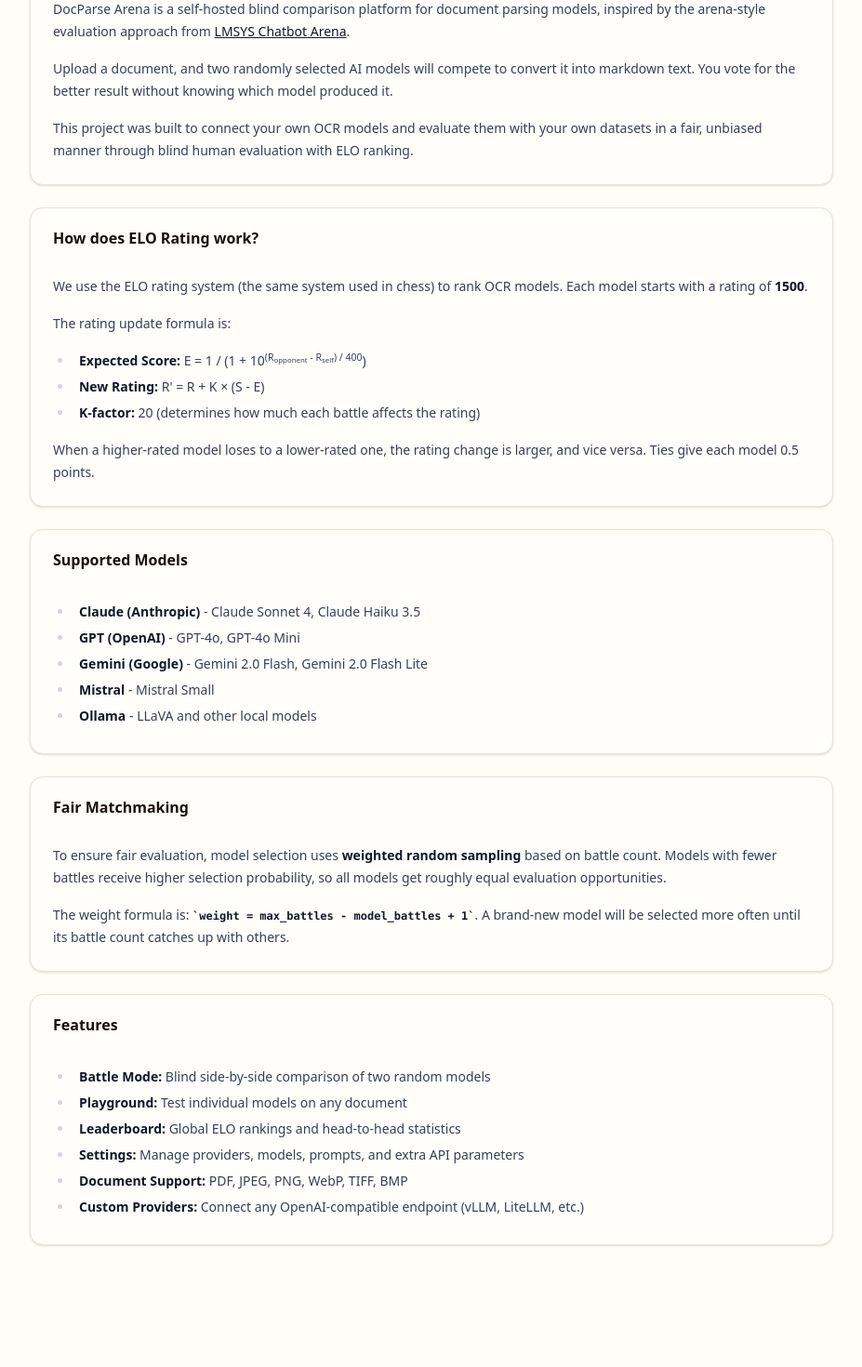
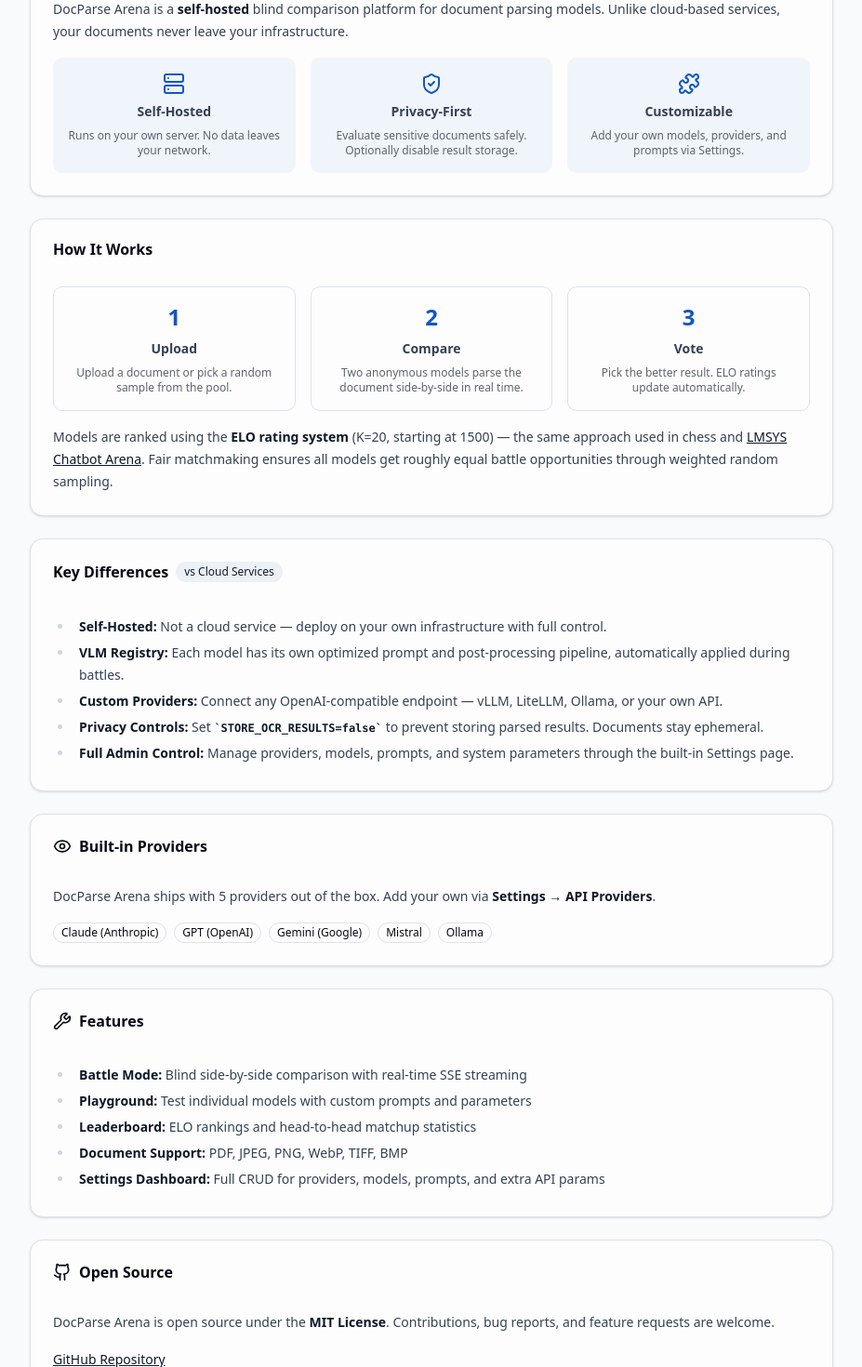
Before and after one commit to Bae-ChangHyun/DocParse_Arena, a Next.js app in the folder frontend/: page /about in a window 1280 px wide. Shown: the part 220-1690 px from the top of the page at 93% size, without its empty margins (176-1103 px from the left). Before the commit the page ends 1591 px from the top, so only its background shows below. Built offline with nearby package versions, Linux system fonts and the light colour scheme.

Commit message:
💄 style(ui): differentiate theme and branding from OCR Arena
- Change color scheme: light mode white+blue, dark mode black+red
- Rewrite About page with self-hosted/privacy/VLM Registry focus
- Replace FileText icon with Swords for arena identity
- Add "Self-hosted" keyword to hero subtitle

```diff
--- a/frontend/src/app/about/page.tsx
+++ b/frontend/src/app/about/page.tsx
@@ -1,4 +1,6 @@
 import { Card, CardContent, CardHeader, CardTitle } from "@/components/ui/card";
+import { Badge } from "@/components/ui/badge";
+import { Server, Eye, Puzzle, ShieldCheck, Wrench, Github } from "lucide-react";
 
 export default function AboutPage() {
   return (
@@ -8,90 +10,145 @@
       <div className="space-y-6">
         <Card>
           <CardHeader>
-            <CardTitle>What is DocParse Arena?</CardTitle>
+            <CardTitle>Why DocParse Arena?</CardTitle>
           </CardHeader>
           <CardContent className="prose prose-sm dark:prose-invert max-w-none">
             <p>
-              DocParse Arena is a self-hosted blind comparison platform for document parsing models,
-              inspired by the arena-style evaluation approach from <a href="https://lmsys.org/blog/2023-05-03-arena/" target="_blank" rel="noopener noreferrer" className="underline">LMSYS Chatbot Arena</a>.
+              DocParse Arena is a <strong>self-hosted</strong> blind comparison platform for document parsing models.
+              Unlike cloud-based services, your documents never leave your infrastructure.
             </p>
+            <div className="grid grid-cols-1 sm:grid-cols-3 gap-4 not-prose mt-4">
+              <div className="flex flex-col items-center gap-2 p-4 rounded-lg bg-accent/50 text-center">
+                <Server className="h-6 w-6 text-primary" />
+                <span className="text-sm font-semibold">Self-Hosted</span>
+                <span className="text-xs text-muted-foreground">Runs on your own server. No data leaves your network.</span>
+              </div>
+              <div className="flex flex-col items-center gap-2 p-4 rounded-lg bg-accent/50 text-center">
+                <ShieldCheck className="h-6 w-6 text-primary" />
+                <span className="text-sm font-semibold">Privacy-First</span>
+                <span className="text-xs text-muted-foreground">Evaluate sensitive documents safely. Optionally disable result storage.</span>
+              </div>
+              <div className="flex flex-col items-center gap-2 p-4 rounded-lg bg-accent/50 text-center">
+                <Puzzle className="h-6 w-6 text-primary" />
+                <span className="text-sm font-semibold">Customizable</span>
+                <span className="text-xs text-muted-foreground">Add your own models, providers, and prompts via Settings.</span>
+              </div>
+            </div>
+          </CardContent>
+        </Card>
+
+        <Card>
+          <CardHeader>
+            <CardTitle>How It Works</CardTitle>
+          </CardHeader>
+          <CardContent className="prose prose-sm dark:prose-invert max-w-none">
+            <div className="not-prose grid grid-cols-1 sm:grid-cols-3 gap-4 mb-4">
+              <div className="flex flex-col items-center gap-2 p-4 rounded-lg border text-center">
+                <span className="text-2xl font-bold text-primary">1</span>
+                <span className="text-sm font-semibold">Upload</span>
+                <span className="text-xs text-muted-foreground">Upload a document or pick a random sample from the pool.</span>
+              </div>
+              <div className="flex flex-col items-center gap-2 p-4 rounded-lg border text-center">
+                <span className="text-2xl font-bold text-primary">2</span>
+                <span className="text-sm font-semibold">Compare</span>
+                <span className="text-xs text-muted-foreground">Two anonymous models parse the document side-by-side in real time.</span>
+              </div>
+              <div className="flex flex-col items-center gap-2 p-4 rounded-lg border text-center">
+                <span className="text-2xl font-bold text-primary">3</span>
+                <span className="text-sm font-semibold">Vote</span>
+                <span className="text-xs text-muted-foreground">Pick the better result. ELO ratings update automatically.</span>
+              </div>
+            </div>
             <p>
-              Upload a document, and two randomly selected AI models will compete to convert it into markdown text.
-              You vote for the better result without knowing which model produced it.
-            </p>
-            <p>
-              This project was built to connect your own OCR models and evaluate them with your own datasets
-              in a fair, unbiased manner through blind human evaluation with ELO ranking.
+              Models are ranked using the <strong>ELO rating system</strong> (K=20, starting at 1500) &mdash; the same
+              approach used in chess and <a href="https://lmsys.org/blog/2023-05-03-arena/" target="_blank" rel="noopener noreferrer" className="underline">LMSYS Chatbot Arena</a>.
+              Fair matchmaking ensures all models get roughly equal battle opportunities through weighted random sampling.
             </p>
           </CardContent>
         </Card>
 
         <Card>
           <CardHeader>
-            <CardTitle>How does ELO Rating work?</CardTitle>
-          </CardHeader>
-          <CardContent className="prose prose-sm dark:prose-invert max-w-none">
-            <p>
-              We use the ELO rating system (the same system used in chess) to rank OCR models.
-              Each model starts with a rating of <strong>1500</strong>.
-            </p>
-            <p>The rating update formula is:</p>
-            <ul>
-              <li><strong>Expected Score:</strong> E = 1 / (1 + 10<sup>(R<sub>opponent</sub> - R<sub>self</sub>) / 400</sup>)</li>
-              <li><strong>New Rating:</strong> R&apos; = R + K &times; (S - E)</li>
-              <li><strong>K-factor:</strong> 20 (determines how much each battle affects the rating)</li>
-            </ul>
-            <p>
-              When a higher-rated model loses to a lower-rated one, the rating change is larger,
-              and vice versa. Ties give each model 0.5 points.
-            </p>
-          </CardContent>
-        </Card>
-
-        <Card>
-          <CardHeader>
-            <CardTitle>Supported Models</CardTitle>
+            <CardTitle className="flex items-center gap-2">
+              Key Differences
+              <Badge variant="secondary">vs Cloud Services</Badge>
+            </CardTitle>
           </CardHeader>
           <CardContent className="prose prose-sm dark:prose-invert max-w-none">
             <ul>
-              <li><strong>Claude (Anthropic)</strong> - Claude Sonnet 4, Claude Haiku 3.5</li>
-              <li><strong>GPT (OpenAI)</strong> - GPT-4o, GPT-4o Mini</li>
-              <li><strong>Gemini (Google)</strong> - Gemini 2.0 Flash, Gemini 2.0 Flash Lite</li>
-              <li><strong>Mistral</strong> - Mistral Small</li>
-              <li><strong>Ollama</strong> - LLaVA and other local models</li>
+              <li>
+                <strong>Self-Hosted:</strong> Not a cloud service &mdash; deploy on your own infrastructure with full control.
+              </li>
+              <li>
+                <strong>VLM Registry:</strong> Each model has its own optimized prompt and post-processing pipeline, automatically applied during battles.
+              </li>
+              <li>
+                <strong>Custom Providers:</strong> Connect any OpenAI-compatible endpoint &mdash; vLLM, LiteLLM, Ollama, or your own API.
+              </li>
+              <li>
+                <strong>Privacy Controls:</strong> Set <code>STORE_OCR_RESULTS=false</code> to prevent storing parsed results. Documents stay ephemeral.
+              </li>
+              <li>
+                <strong>Full Admin Control:</strong> Manage providers, models, prompts, and system parameters through the built-in Settings page.
+              </li>
             </ul>
           </CardContent>
         </Card>
 
         <Card>
           <CardHeader>
-            <CardTitle>Fair Matchmaking</CardTitle>
+            <CardTitle className="flex items-center gap-2">
+              <Eye className="h-5 w-5" />
+              Built-in Providers
+            </CardTitle>
           </CardHeader>
           <CardContent className="prose prose-sm dark:prose-invert max-w-none">
-            <p>
-              To ensure fair evaluation, model selection uses <strong>weighted random sampling</strong> based on battle count.
-              Models with fewer battles receive higher selection probability, so all models get roughly equal evaluation opportunities.
-            </p>
-            <p>
-              The weight formula is: <code>weight = max_battles - model_battles + 1</code>.
-              A brand-new model will be selected more often until its battle count catches up with others.
-            </p>
+            <p>DocParse Arena ships with 5 providers out of the box. Add your own via <strong>Settings &rarr; API Providers</strong>.</p>
+            <div className="not-prose flex flex-wrap gap-2 mt-2">
+              <Badge variant="outline">Claude (Anthropic)</Badge>
+              <Badge variant="outline">GPT (OpenAI)</Badge>
+              <Badge variant="outline">Gemini (Google)</Badge>
+              <Badge variant="outline">Mistral</Badge>
+              <Badge variant="outline">Ollama</Badge>
+            </div>
           </CardContent>
         </Card>
 
         <Card>
           <CardHeader>
-            <CardTitle>Features</CardTitle>
+            <CardTitle className="flex items-center gap-2">
+              <Wrench className="h-5 w-5" />
+              Features
+            </CardTitle>
           </CardHeader>
           <CardContent className="prose prose-sm dark:prose-invert max-w-none">
             <ul>
-              <li><strong>Battle Mode:</strong> Blind side-by-side comparison of two random models</li>
-              <li><strong>Playground:</strong> Test individual models on any document</li>
-              <li><strong>Leaderboard:</strong> Global ELO rankings and head-to-head statistics</li>
-              <li><strong>Settings:</strong> Manage providers, models, prompts, and extra API parameters</li>
+              <li><strong>Battle Mode:</strong> Blind side-by-side comparison with real-time SSE streaming</li>
+              <li><strong>Playground:</strong> Test individual models with custom prompts and parameters</li>
+              <li><strong>Leaderboard:</strong> ELO rankings and head-to-head matchup statistics</li>
               <li><strong>Document Support:</strong> PDF, JPEG, PNG, WebP, TIFF, BMP</li>
-              <li><strong>Custom Providers:</strong> Connect any OpenAI-compatible endpoint (vLLM, LiteLLM, etc.)</li>
+              <li><strong>Settings Dashboard:</strong> Full CRUD for providers, models, prompts, and extra API params</li>
             </ul>
+          </CardContent>
+        </Card>
+
+        <Card>
+          <CardHeader>
+            <CardTitle className="flex items-center gap-2">
+              <Github className="h-5 w-5" />
+              Open Source
+            </CardTitle>
+          </CardHeader>
+          <CardContent className="prose prose-sm dark:prose-invert max-w-none">
+            <p>
+              DocParse Arena is open source under the <strong>MIT License</strong>.
+              Contributions, bug reports, and feature requests are welcome.
+            </p>
+            <p>
+              <a href="https://github.com/scout-partners/docparse-arena" target="_blank" rel="noopener noreferrer" className="underline">
+                GitHub Repository
+              </a>
+            </p>
           </CardContent>
         </Card>
       </div>
--- a/frontend/src/app/globals.css
+++ b/frontend/src/app/globals.css
@@ -51,71 +51,71 @@
 
 :root {
   --radius: 0.625rem;
-  --background: oklch(0.993 0.006 85);
-  --foreground: oklch(0.18 0.02 60);
-  --card: oklch(0.997 0.004 85);
-  --card-foreground: oklch(0.18 0.02 60);
-  --popover: oklch(0.997 0.004 85);
-  --popover-foreground: oklch(0.18 0.02 60);
-  --primary: oklch(0.42 0.1 55);
-  --primary-foreground: oklch(0.993 0.006 85);
-  --secondary: oklch(0.965 0.012 80);
-  --secondary-foreground: oklch(0.25 0.03 55);
-  --muted: oklch(0.965 0.012 80);
-  --muted-foreground: oklch(0.52 0.02 60);
-  --accent: oklch(0.955 0.018 75);
-  --accent-foreground: oklch(0.25 0.03 55);
+  --background: oklch(0.985 0.002 265);
+  --foreground: oklch(0.145 0.02 265);
+  --card: oklch(0.995 0.001 265);
+  --card-foreground: oklch(0.145 0.02 265);
+  --popover: oklch(0.995 0.001 265);
+  --popover-foreground: oklch(0.145 0.02 265);
+  --primary: oklch(0.48 0.18 260);
+  --primary-foreground: oklch(0.985 0.002 265);
+  --secondary: oklch(0.955 0.01 260);
+  --secondary-foreground: oklch(0.22 0.03 260);
+  --muted: oklch(0.955 0.01 260);
+  --muted-foreground: oklch(0.50 0.02 260);
+  --accent: oklch(0.94 0.02 260);
+  --accent-foreground: oklch(0.22 0.03 260);
   --destructive: oklch(0.577 0.245 27.325);
-  --border: oklch(0.915 0.015 80);
-  --input: oklch(0.915 0.015 80);
-  --ring: oklch(0.55 0.08 55);
-  --chart-1: oklch(0.55 0.14 55);
+  --border: oklch(0.91 0.01 260);
+  --input: oklch(0.91 0.01 260);
+  --ring: oklch(0.52 0.16 260);
+  --chart-1: oklch(0.55 0.18 260);
   --chart-2: oklch(0.6 0.118 184.704);
   --chart-3: oklch(0.5 0.1 160);
-  --chart-4: oklch(0.75 0.12 75);
-  --chart-5: oklch(0.65 0.15 40);
-  --sidebar: oklch(0.985 0.008 80);
-  --sidebar-foreground: oklch(0.18 0.02 60);
-  --sidebar-primary: oklch(0.42 0.1 55);
-  --sidebar-primary-foreground: oklch(0.993 0.006 85);
-  --sidebar-accent: oklch(0.965 0.012 80);
-  --sidebar-accent-foreground: oklch(0.25 0.03 55);
-  --sidebar-border: oklch(0.915 0.015 80);
-  --sidebar-ring: oklch(0.55 0.08 55);
+  --chart-4: oklch(0.75 0.12 280);
+  --chart-5: oklch(0.65 0.15 230);
+  --sidebar: oklch(0.975 0.005 260);
+  --sidebar-foreground: oklch(0.145 0.02 265);
+  --sidebar-primary: oklch(0.48 0.18 260);
+  --sidebar-primary-foreground: oklch(0.985 0.002 265);
+  --sidebar-accent: oklch(0.955 0.01 260);
+  --sidebar-accent-foreground: oklch(0.22 0.03 260);
+  --sidebar-border: oklch(0.91 0.01 260);
+  --sidebar-ring: oklch(0.52 0.16 260);
 }
 
 .dark {
-  --background: oklch(0.17 0.01 60);
-  --foreground: oklch(0.94 0.008 80);
-  --card: oklch(0.22 0.012 60);
-  --card-foreground: oklch(0.94 0.008 80);
-  --popover: oklch(0.22 0.012 60);
-  --popover-foreground: oklch(0.94 0.008 80);
-  --primary: oklch(0.78 0.1 65);
-  --primary-foreground: oklch(0.17 0.01 60);
-  --secondary: oklch(0.28 0.015 60);
-  --secondary-foreground: oklch(0.94 0.008 80);
-  --muted: oklch(0.28 0.015 60);
-  --muted-foreground: oklch(0.65 0.02 70);
-  --accent: oklch(0.28 0.015 60);
-  --accent-foreground: oklch(0.94 0.008 80);
-  --destructive: oklch(0.704 0.191 22.216);
-  --border: oklch(1 0.01 70 / 12%);
-  --input: oklch(1 0.01 70 / 15%);
-  --ring: oklch(0.55 0.06 60);
-  --chart-1: oklch(0.65 0.14 55);
+  --background: oklch(0.13 0.005 15);
+  --foreground: oklch(0.93 0.005 15);
+  --card: oklch(0.18 0.008 15);
+  --card-foreground: oklch(0.93 0.005 15);
+  --popover: oklch(0.18 0.008 15);
+  --popover-foreground: oklch(0.93 0.005 15);
+  --primary: oklch(0.63 0.22 25);
+  --primary-foreground: oklch(0.98 0.003 15);
+  --secondary: oklch(0.24 0.01 15);
+  --secondary-foreground: oklch(0.93 0.005 15);
+  --muted: oklch(0.24 0.01 15);
+  --muted-foreground: oklch(0.60 0.01 15);
+  --accent: oklch(0.24 0.01 15);
+  --accent-foreground: oklch(0.93 0.005 15);
+  --destructive: oklch(0.65 0.2 55);
+  --border: oklch(1 0.005 15 / 12%);
+  --input: oklch(1 0.005 15 / 15%);
+  --ring: oklch(0.60 0.20 25);
+  --chart-1: oklch(0.65 0.20 25);
   --chart-2: oklch(0.696 0.17 162.48);
   --chart-3: oklch(0.769 0.188 70.08);
   --chart-4: oklch(0.627 0.265 303.9);
   --chart-5: oklch(0.645 0.246 16.439);
-  --sidebar: oklch(0.22 0.012 60);
-  --sidebar-foreground: oklch(0.94 0.008 80);
-  --sidebar-primary: oklch(0.65 0.14 55);
-  --sidebar-primary-foreground: oklch(0.94 0.008 80);
-  --sidebar-accent: oklch(0.28 0.015 60);
-  --sidebar-accent-foreground: oklch(0.94 0.008 80);
-  --sidebar-border: oklch(1 0.01 70 / 12%);
-  --sidebar-ring: oklch(0.55 0.06 60);
+  --sidebar: oklch(0.18 0.008 15);
+  --sidebar-foreground: oklch(0.93 0.005 15);
+  --sidebar-primary: oklch(0.63 0.22 25);
+  --sidebar-primary-foreground: oklch(0.98 0.003 15);
+  --sidebar-accent: oklch(0.24 0.01 15);
+  --sidebar-accent-foreground: oklch(0.93 0.005 15);
+  --sidebar-border: oklch(1 0.005 15 / 12%);
+  --sidebar-ring: oklch(0.60 0.20 25);
 }
 
 @layer base {
--- a/frontend/src/components/Header.tsx
+++ b/frontend/src/components/Header.tsx
@@ -3,13 +3,13 @@
 import Link from "next/link";
 import { usePathname } from "next/navigation";
 import { useState } from "react";
-import { FileText, FlaskConical, Trophy, Info, Menu, Settings } from "lucide-react";
+import { Swords, FlaskConical, Trophy, Info, Menu, Settings } from "lucide-react";
 import { cn } from "@/lib/utils";
 import { Button } from "@/components/ui/button";
 import { Sheet, SheetContent, SheetTitle, SheetTrigger } from "@/components/ui/sheet";
 
 const navItems = [
-  { href: "/battle", label: "Battle", icon: FileText },
+  { href: "/battle", label: "Battle", icon: Swords },
   { href: "/playground", label: "Playground", icon: FlaskConical },
   { href: "/leaderboard", label: "Leaderboard", icon: Trophy },
   { href: "/about", label: "About", icon: Info },
@@ -25,7 +25,7 @@
       <div className="container flex h-14 items-center px-4 mx-auto">
         <Link href="/" className="flex items-center gap-2 font-bold text-lg mr-8">
           <div className="flex items-center justify-center h-7 w-7 rounded-md bg-primary text-primary-foreground">
-            <FileText className="h-4 w-4" />
+            <Swords className="h-4 w-4" />
           </div>
           <span>DocParse Arena</span>
         </Link>
```
Also changed, not shown: frontend/src/app/page.tsx (+4 -4 lines).
